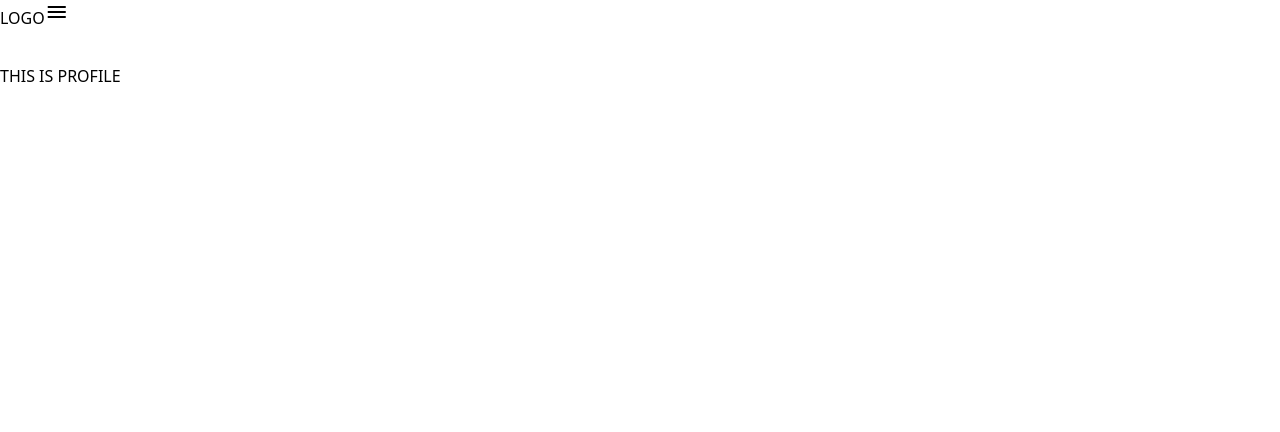
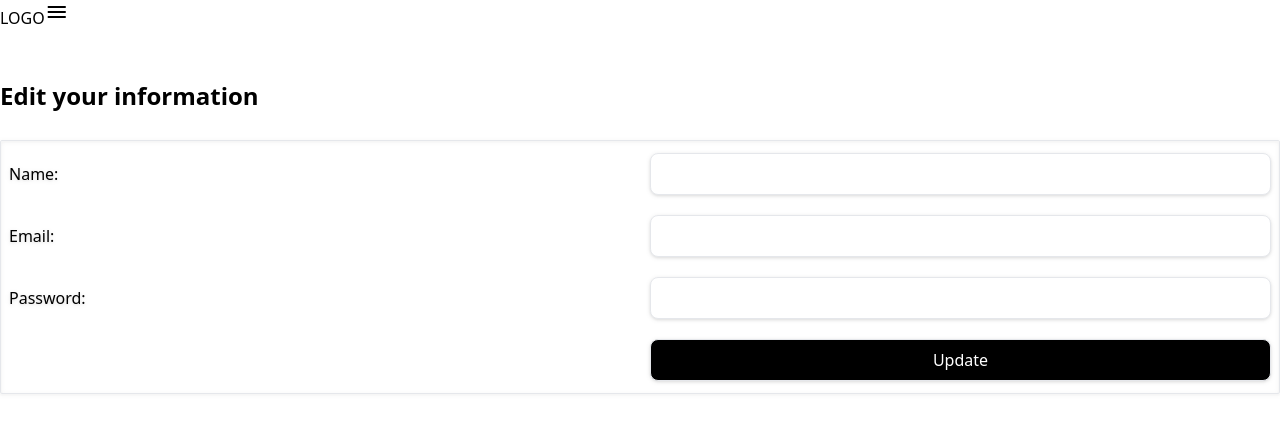
Before and after one commit to andrew2chan/BudgetPlannerFront, a React (Create React App) app: page /dashboard/profile in a window 1280 px wide. Shown: the top 432 px of the page. Built offline with nearby package versions, Linux system fonts and the light colour scheme.

Commit message:
setup the profile page and modified some code so now the base functionality should be complete

```diff
--- a/src/Components/Dashboard.js
+++ b/src/Components/Dashboard.js
@@ -1,5 +1,4 @@
 import React from "react";
-import Profile from "./Profile";
 
 import { returnConnectionString } from '../HelperLib/connection';
 import { updateUserBudgetItems } from '../Redux/Slices/UserSlice';
@@ -11,8 +10,8 @@ import { useSelector, useDispatch } from 'react-redux';
 const Dashboard = () => {
     const dispatch = useDispatch();
     const budgetItems = useSelector(state => state.user.userData);
-    const [currentBudgetItemList, updateCurrentBudgetItemList] = useState({});
-    const [additionalOptions, updateAdditionalOptions] = useState([]);
+    const [currentBudgetItemList, updateCurrentBudgetItemList] = useState("");
+    const [additionalOptions, updateAdditionalOptions] = useState("");
     const [indexCounter, updateIndexCounter] = useState(0);
 
     useEffect(() => {
@@ -114,11 +113,13 @@ const Dashboard = () => {
         let specificRecord = currentBudgetItemList.budgetItems.filter((item) => {
             if(parseInt(e.target.dataset.index) === parseInt(item.id)) return true;
             return false;
-        })
+        });
 
         let opt = {
             ...specificRecord[0]
         };
+
+        console.log(opt);
 
         fetchPut(returnConnectionString() + "/api/BudgetItem", opt)
         .then((res) => {
@@ -206,7 +207,7 @@ const Dashboard = () => {
     return (
         <>
             <main className="flex flex-col w-11/12 mx-auto mt-4">
-                <header className="text-3xl font-bold py-4">
+                <header className="text-2xl font-bold py-4">
                     Overview
                 </header>
                 <section className="border rounded-sm px-2 py-3 drop-shadow my-3">
@@ -217,7 +218,7 @@ const Dashboard = () => {
                                     <React.Fragment key={index}>
                                         <label htmlFor={item.budgetItemName} data-index={item.id}>{item.budgetItemName}</label>
                                         <span className="flex items-center">
-                                            <input type="number" data-index={item.id} value={item.budgetItemCost} onChange={handleCostChangeExisting} onBlur={handleFocusLostExisting} className="border rounded-lg max-h p-2 w-full"></input>
+                                            <input type="number" data-index={item.id} value={item.budgetItemCost? item.budgetItemCost : 0} onChange={handleCostChangeExisting} onBlur={handleFocusLostExisting} className="border rounded-lg max-h p-2 w-full"></input>
                                             <span className="material-symbols-outlined" id={item.id} onClick={handleDeleteExisting}>delete</span>
                                         </span>
                                     </React.Fragment>
--- a/src/Components/Profile.js
+++ b/src/Components/Profile.js
@@ -1,7 +1,78 @@
+import { useState, useEffect } from 'react';
+import { useSelector } from 'react-redux';
+import { fetchPut } from '../HelperLib/fetch';
+import { returnConnectionString } from '../HelperLib/connection';
+
 const Profile = () => {
+    const userData = useSelector(state => state.user.userData);
+    const [formInputs, updateFormInputs] = useState({
+        "name": "",
+        "email": "",
+        "password": ""
+    });
+    const [serverMessage, updateServerMessage] = useState("");
+
+    useEffect(() => {
+        updateFormInputs(prevState => ({
+            ...prevState,
+            "name": userData.name,
+            "email": userData.email
+        }));
+    },[userData])
+
+    const handleChangeEvent = (e) => {
+        let obj = {
+            ...formInputs
+        }
+
+        obj[e.target.id] = e.target.value;
+
+        updateFormInputs(obj);
+    }
+
+    const handleSubmit = (e) => {
+        e.preventDefault();
+
+        let opt = {
+            "Id": userData.id,
+            "Name": formInputs.name,
+            "Email": formInputs.email
+        }
+
+        if(formInputs.password.trim().length > 0) opt["password"] = formInputs.password;
+
+        fetchPut(returnConnectionString() + "/api/User", opt)
+        .then((res) => {
+            if(!res.Error) {
+                updateServerMessage("Successfully updated data.");
+
+                return;
+            }
+
+            updateServerMessage("There was a problem updating your data. Please check your inputs again or try again later.")
+        });
+    }
+
     return (
         <>
-            THIS IS PROFILE
+            <section>
+                <header className="text-2xl font-bold py-4">Edit your information</header>
+                <section className="border rounded-sm px-2 py-3 drop-shadow my-3">
+                    <form onSubmit={handleSubmit}>
+                        <div className="grid grid-cols-2 grid-row gap-5 items-center">
+                            <label htmlFor="name">Name:</label>
+                            <input type="text" className="border rounded-lg max-h p-2 w-full" id="name" value={formInputs.name} onChange={handleChangeEvent}></input>
+                            <label htmlFor="email">Email:</label>
+                            <input type="text" className="border rounded-lg max-h p-2 w-full" id="email" value={formInputs.email} onChange={handleChangeEvent}></input>
+                            <label htmlFor="password">Password:</label>
+                            <input type="password" className="border rounded-lg max-h p-2 w-full" id="password" value={formInputs.password} onChange={handleChangeEvent}></input>
+                            <span></span>
+                            <input type="Submit" value="Update" className="border rounded-lg max-h p-2 w-full bg-black text-white"></input>
+                        </div>
+                    </form>
+                </section>
+                <div>{serverMessage}</div>
+            </section>
         </>
     )
 }
--- /dev/null
+++ b/src/HelperLib/routes.js
@@ -0,0 +1,60 @@
+import { useState } from 'react';
+import { Outlet } from 'react-router';
+
+import Login from '../Components/Login';
+import Register from '../Components/Register';
+import LandingPage from '../Components/LandingPage';
+import SlidingNavbar from '../Components/SlidingNavbar';
+
+import Dashboard from '../Components/Dashboard';
+import Profile from '../Components/Profile';
+
+import App from '../App';
+
+const NavBarWrapper = () => {
+  const [menuState, updateMenuState] = useState("menu");
+
+  return (
+    <>
+      <App updatemenustate={updateMenuState} menustate={menuState} />
+      <Outlet />
+      <SlidingNavbar updatemenustate={updateMenuState} menustate={menuState} />
+    </>
+  )
+}
+
+const routes = [
+    {
+      path: "/",
+      element: <NavBarWrapper />,
+      children: [
+        {
+          path: '/',
+          element: <LandingPage />
+        },
+        {
+          path: "login",
+          element: <Login />
+        },
+        {
+          path: "register",
+          element: <Register />
+        },
+        {
+          path: "/dashboard",
+          children: [
+            {
+              index: true,
+              element: <Dashboard />
+            },
+            {
+              path: 'profile',
+              element: <Profile />
+            }
+          ]
+        },
+      ]
+    }
+  ];
+
+export {routes}
--- /dev/null
+++ b/src/HelperLib/testSetup.js
@@ -0,0 +1,17 @@
+import { createMemoryRouter } from "react-router-dom";
+import store from '../Redux/store.js';
+import { Provider } from "react-redux";
+import { RouterProvider } from "react-router";
+
+import {routes} from "./routes.js";
+
+const customRender = (initialRoutesParam = ["/"]) => {
+    const router = createMemoryRouter(routes, { initialEntries: [ ...initialRoutesParam ]} );
+    return (
+        <Provider store={store}>
+            <RouterProvider router={router} />
+        </Provider>
+    )
+}
+
+export { customRender }
--- a/src/index.js
+++ b/src/index.js
@@ -1,60 +1,15 @@
-import React, { useState } from 'react';
+import React from 'react';
 import ReactDOM from 'react-dom/client';
 import './index.css';
 import reportWebVitals from './reportWebVitals';
-import { createBrowserRouter, RouterProvider, Outlet } from 'react-router-dom';
+import { createBrowserRouter, RouterProvider } from 'react-router-dom';
 import { Provider } from 'react-redux';
 
-import App from './App';
-import Login from './Components/Login';
-import Register from './Components/Register';
-import LandingPage from './Components/LandingPage';
-import SlidingNavbar from './Components/SlidingNavbar';
+import { routes } from "./HelperLib/routes.js"
 
 import store from './Redux/store';
-import Dashboard from './Components/Dashboard';
-import Profile from './Components/Profile';
 
-const NavBarWrapper = () => {
-  const [menuState, updateMenuState] = useState("menu");
-
-  return (
-    <>
-      <App updatemenustate={updateMenuState} menustate={menuState} />
-      <Outlet />
-      <SlidingNavbar updatemenustate={updateMenuState} menustate={menuState} />
-    </>
-  )
-}
-
-const router = createBrowserRouter([
-  {
-    path: "/",
-    element: <NavBarWrapper />,
-    children: [
-      {
-        index: true,
-        element: <LandingPage />
-      },
-      {
-        path: "login",
-        element: <Login />
-      },
-      {
-        path: "register",
-        element: <Register />
-      },
-      {
-        path: "dashboard",
-        element: <Dashboard />,
-      },
-      {
-        path: "/dashboard/profile",
-        element: <Profile />
-      },
-    ]
-  }
-]);
+const router = createBrowserRouter(routes);
 
 const root = ReactDOM.createRoot(document.getElementById('root'));
 root.render(
```
Also changed, not shown: package.json (+8 -1 lines), 2 other files (tests, documents, lock files or other folders).
